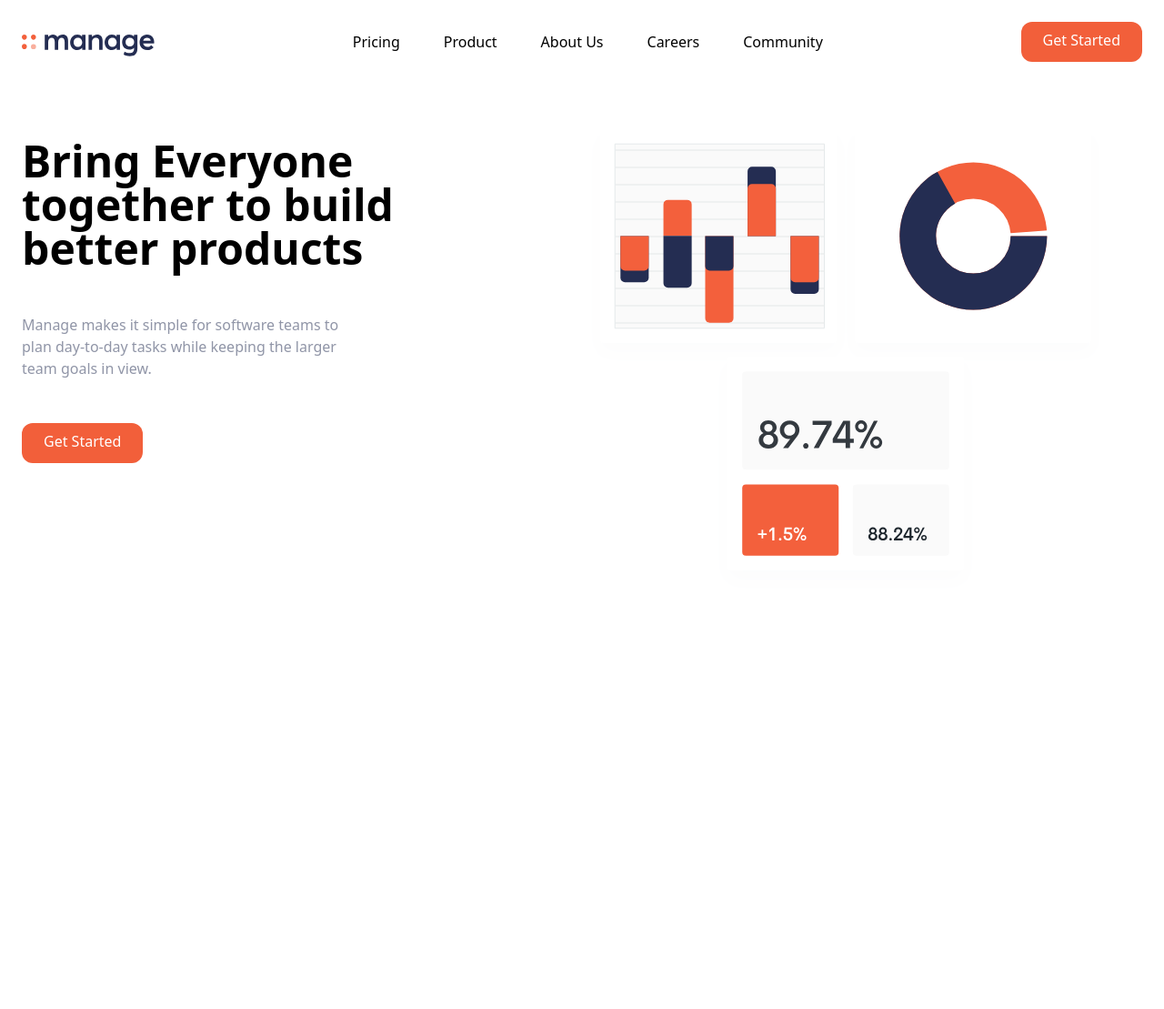
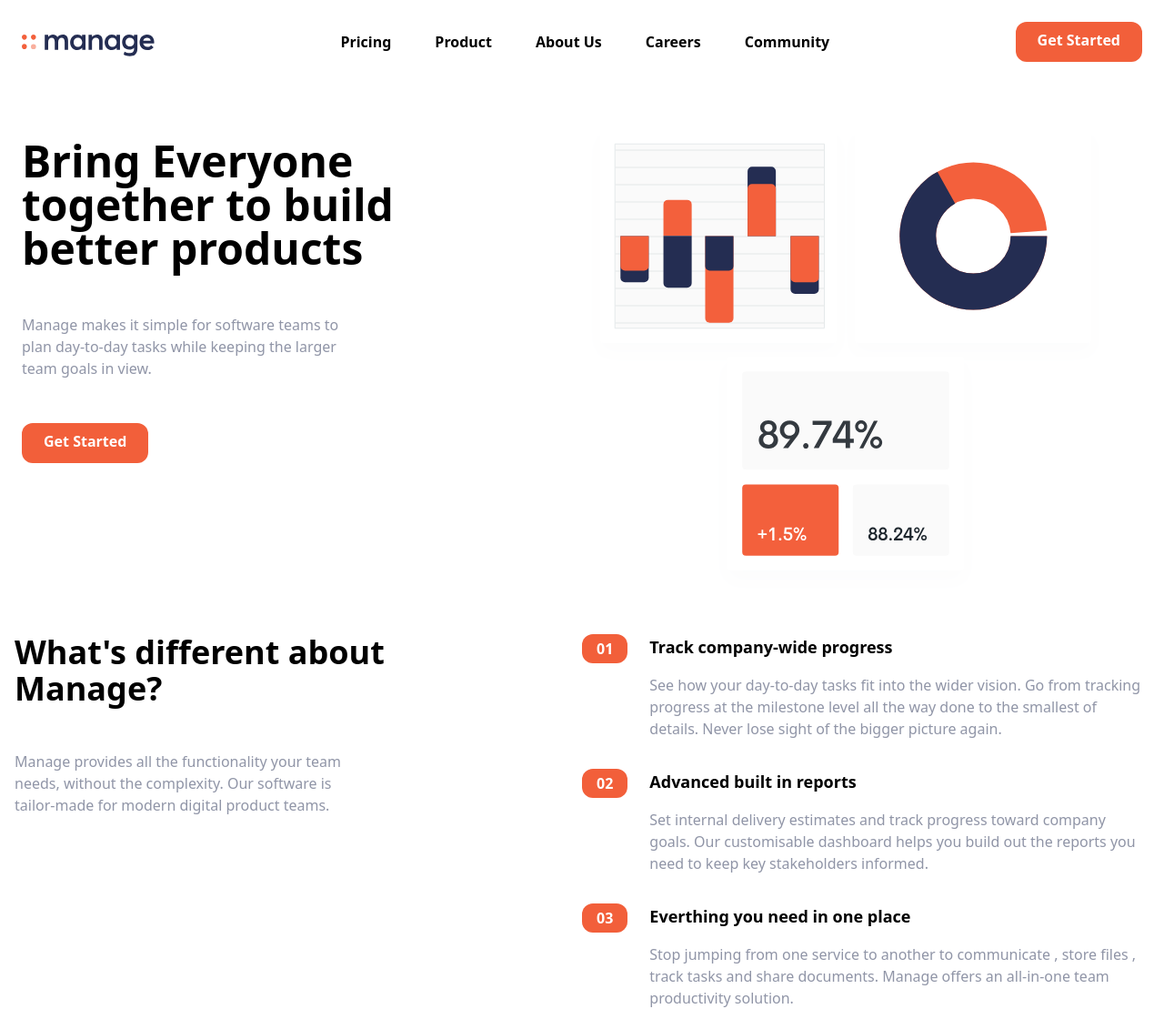
Before and after one commit to AdithyaDeSilva/manage-landing-page, a plain HTML site: page index.html in a window 1280 px wide. Shown: the whole page at 91% size. Before the commit the page ends 800 px from the top, so only its background shows below. Drawn offline with Linux system fonts and the light colour scheme.

Commit message:
Feature section

```diff
--- a/index.html
+++ b/index.html
@@ -15,15 +15,15 @@
 					<img src="img/logo.svg" alt="Logo" />
 				</div>
 				<div class="hidden space-x-12 md:flex">
-					<a href="#" class="hover:text-darkGrayishBlue">Pricing</a>
-					<a href="#" class="hover:text-darkGrayishBlue">Product</a>
-					<a href="#" class="hover:text-darkGrayishBlue">About Us</a>
-					<a href="#" class="hover:text-darkGrayishBlue">Careers</a>
-					<a href="#" class="hover:text-darkGrayishBlue">Community</a>
+					<a href="#" class="font-bold hover:text-darkGrayishBlue">Pricing</a>
+					<a href="#" class="font-bold hover:text-darkGrayishBlue">Product</a>
+					<a href="#" class="font-bold hover:text-darkGrayishBlue">About Us</a>
+					<a href="#" class="font-bold hover:text-darkGrayishBlue">Careers</a>
+					<a href="#" class="font-bold hover:text-darkGrayishBlue">Community</a>
 				</div>
 				<a
 					href="#"
-					class="hidden p-3 px-6 pt-2 bg-brightRed text-white rounded-xl items-baseline align-baseline md:block hover:bg-brightRedLight"
+					class="hidden p-3 px-6 pt-2 bg-brightRed text-white font-bold rounded-xl items-baseline align-baseline md:block hover:bg-brightRedLight"
 					>Get Started</a
 				>
 			</div>
@@ -45,18 +45,111 @@
 					<div class="flex justify-center md:justify-start">
 						<a
 							href="#"
-							class="p-3 px-6 pt-2 bg-brightRed text-white rounded-xl items-baseline align-baseline hover:bg-brightRedLight"
+							class="p-3 px-6 pt-2 bg-brightRed text-white font-bold rounded-xl items-baseline align-baseline hover:bg-brightRedLight"
 							>Get Started</a
 						>
 					</div>
 				</div>
 				<!-- Right image -->
 				<div class="md:w-1/2">
-					<img src="img/illustration-intro.svg" alt="Image">
+					<img src="img/illustration-intro.svg" alt="Image" />
 				</div>
 			</div>
 		</section>
 		<!-- Feature section -->
-
+		<section id="features">
+			<div
+				class="container flex flex-col px-4 mx-auto mt-10 space-y-12 md:space-y-0 md:flex-row"
+			>
+				<!-- Whats different -->
+				<div class="flex flex-col space-y-12 mx-auto md:w-1/2">
+					<h2 class="max-w-md text-4xl font-bold text-center md:text-left">
+						What's different about Manage?
+					</h2>
+					<p class="max-w-sm text-center text-darkGrayishBlue md:text-left">
+						Manage provides all the functionality your team needs, without the
+						complexity. Our software is tailor-made for modern digital product teams.
+					</p>
+				</div>
+				<!-- Numbers List -->
+				<div class="flex flex-col space-y-8 md:w-1/2">
+					<!-- List item 01 -->
+					<div class="flex flex-col space-y-3 md:space-y-0 md:space-x-6 md:flex-row">
+						<div class="rounded-l-full bg-brightRedSupLight md:bg-transparent">
+							<div class="flex items-center space-x-2">
+								<div
+									class="px-4 py-2 font-bold text-white rounded-xl md:py-1 bg-brightRed"
+								>
+									01
+								</div>
+								<h3 class="text-base font-bold md:mb-4 md:hidden">
+									Track company-wide progress
+								</h3>
+							</div>
+						</div>
+						<div>
+							<h3 class="hidden mb-4 text-lg font-bold md:block">
+								Track company-wide progress
+							</h3>
+							<p class="text-darkGrayishBlue">
+								See how your day-to-day tasks fit into the wider vision. Go from
+								tracking progress at the milestone level all the way done to the
+								smallest of details. Never lose sight of the bigger picture again.
+							</p>
+						</div>
+					</div>
+					<!-- List item 02 -->
+					<div class="flex flex-col space-y-3 md:space-y-0 md:space-x-6 md:flex-row">
+						<div class="rounded-l-full bg-brightRedSupLight md:bg-transparent">
+							<div class="flex items-center space-x-2">
+								<div
+									class="px-4 py-2 font-bold text-white rounded-xl md:py-1 bg-brightRed"
+								>
+									02
+								</div>
+								<h3 class="text-base font-bold md:mb-4 md:hidden">
+									Advanced built in reports
+								</h3>
+							</div>
+						</div>
+						<div>
+							<h3 class="hidden mb-4 text-lg font-bold md:block">
+								Advanced built in reports
+							</h3>
+							<p class="text-darkGrayishBlue">
+								Set internal delivery estimates and track progress toward company
+								goals. Our customisable dashboard helps you build out the reports
+								you need to keep key stakeholders informed.
+							</p>
+						</div>
+					</div>
+					<!-- List item 03 -->
+					<div class="flex flex-col space-y-3 md:space-y-0 md:space-x-6 md:flex-row">
+						<div class="rounded-l-full bg-brightRedSupLight md:bg-transparent">
+							<div class="flex items-center space-x-2">
+								<div
+									class="px-4 py-2 font-bold text-white rounded-xl md:py-1 bg-brightRed"
+								>
+									03
+								</div>
+								<h3 class="text-base font-bold md:mb-4 md:hidden">
+									Everthing you need in one place
+								</h3>
+							</div>
+						</div>
+						<div>
+							<h3 class="hidden mb-4 text-lg font-bold md:block">
+								Everthing you need in one place
+							</h3>
+							<p class="text-darkGrayishBlue">
+								Stop jumping from one service to another to communicate , store
+								files , track tasks and share documents. Manage offers an all-in-one
+								team productivity solution.
+							</p>
+						</div>
+					</div>
+				</div>
+			</div>
+		</section>
 	</body>
 </html>
```
Also changed, not shown: css/main.css.
